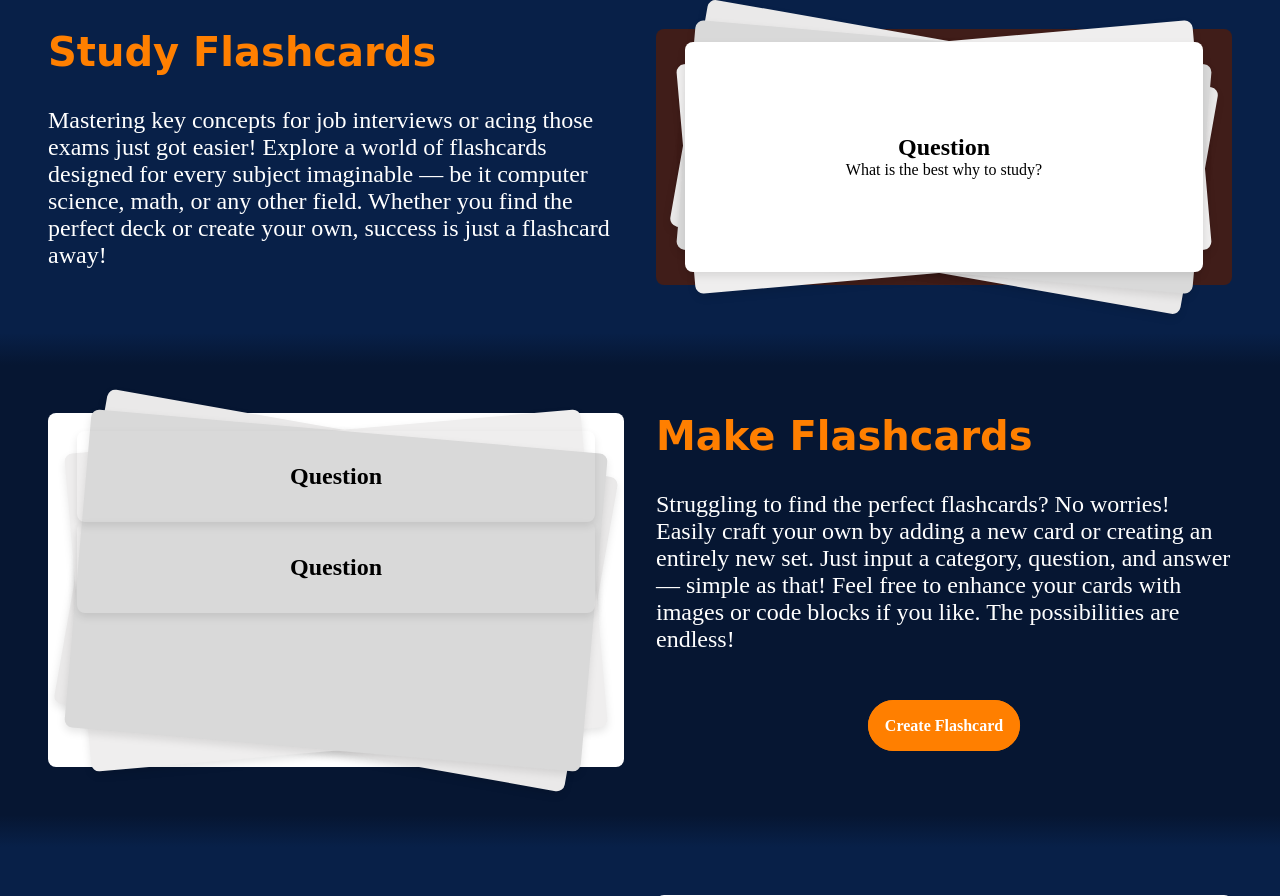
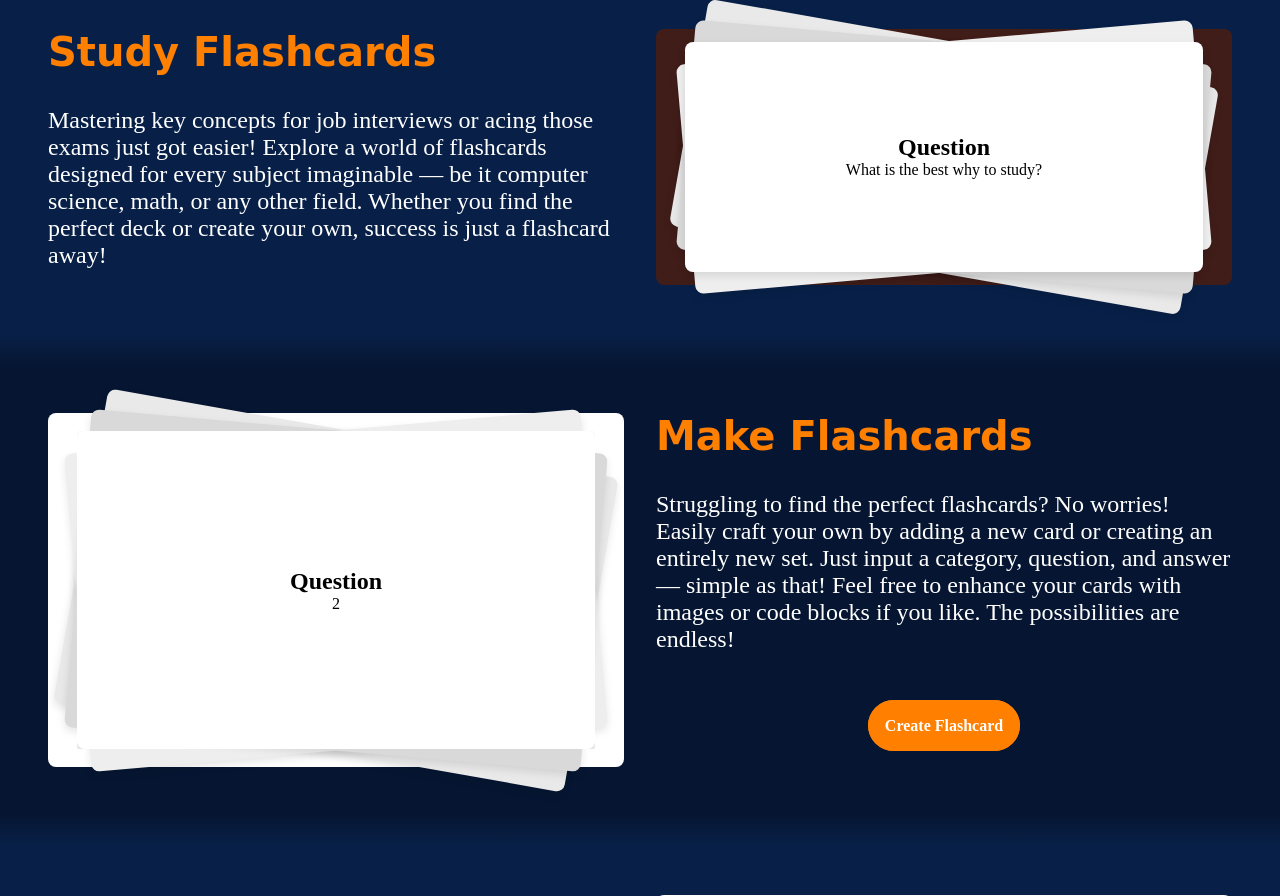
Before and after one commit to AuricFox/Flashcards, a Flask app: page / in a window 1280 px wide. Shown: the part 148-1044 px from the top of the page. Run offline with Flask 3, Linux system fonts and the light colour scheme; data comes from the database, SQL or seed files in the repository; parts of the project's set-up code (start-up, migrations or seed data) failed here and were passed over.

Commit message:
Adding animation for make flashcard section

```diff
--- a/static/css/base.css
+++ b/static/css/base.css
@@ -227,7 +227,7 @@ body {
     background: linear-gradient(to top, #082048, #061632);
 }
 
-/* ---------- Animated flashcards ---------- */
+/* ---------- Flashcard Animations ---------- */
 
 .flashcard-display {
     width: 50vw;
@@ -283,24 +283,18 @@ body {
     transition: transform 0.5s;
 }
 
-.content-card-slide {
+.card-content-slide {
     position: absolute;
+    left: 0;
+    top: 0;
     width: 100%;
     height: 100%;
+    overflow: hidden;
     display: flex;
-    flex-direction: column;
-    align-items: center;
-    justify-content: center;
-    font-size: 24px;
-    color: #FFFFFF;
-    background-color: #082048;
-    border-radius: 8px;
-    transform-origin: bottom;
-    animation: slideOffDeck 4s linear infinite alternate;
+    transition: opacity 1s ease;
 }
 
 .display-side {
-    cursor: pointer;
     backface-visibility: hidden;
     display: flex;
     flex-direction: column;
@@ -323,18 +317,12 @@ body {
     transform: rotateY(180deg);
 }
 
-@keyframes slideOffDeck {
+.card-content-slide.active-card {
+    opacity: 0;
+}
 
-    0%,
-    100% {
-        transform: translateY(0);
-        opacity: 1;
-    }
-
-    50% {
-        transform: translateY(100%);
-        opacity: 0;
-    }
+.card-content-slide:not(.active-card) {
+    opacity: 1;
 }
 
 /* ========== Flashcard Content [Flashcard Page] ========== */
--- a/static/js/base.js
+++ b/static/js/base.js
@@ -20,6 +20,20 @@ setInterval(function () {
     const cardContent = document.getElementById('card-content-flip');
     cardContent.style.transform = cardContent.style.transform === 'rotateY(180deg)' ? 'rotateY(0deg)' : 'rotateY(180deg)';
 }, 3000);
+
+
+document.addEventListener('DOMContentLoaded', function () {
+    const cardSlides = document.querySelectorAll('.card-content-slide');
+    let currentSlide = 0;
+
+    function showNextSlide() {
+        cardSlides[currentSlide].classList.remove('active-card');
+        currentSlide = (currentSlide + 1) % cardSlides.length;
+        cardSlides[currentSlide].classList.add('active-card');
+    }
+
+    setInterval(showNextSlide, 5000); // Change the interval as needed
+});
 
 // ======================================================================================================
 // MANAGE FLASHCARD PAGE
--- a/templates/home.html
+++ b/templates/home.html
@@ -43,16 +43,16 @@
             <div class="background-card"></div>
             <div class="background-card"></div>
 
-            <div class="card-content-slide">
-                <div class="display-side">
+            <div class="card-content-slide" id="card-0">
+                <div class="display-side display-front">
                     <h2>Question</h2>
-                    <p></p>
+                    <p>1</p>
                 </div>
             </div>
-            <div class="card-content-slide">
-                <div class="display-side">
+            <div class="card-content-slide" id="card-1">
+                <div class="display-side display-front">
                     <h2>Question</h2>
-                    <p></p>
+                    <p>2</p>
                 </div>
             </div>
         </div>
```
